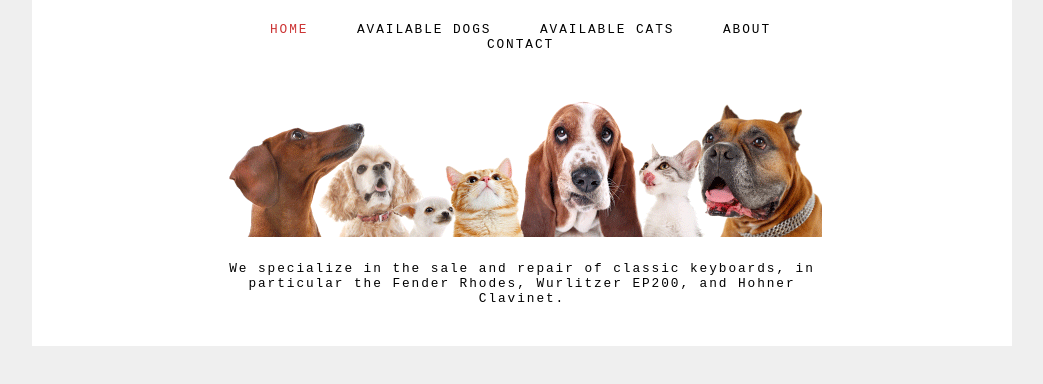
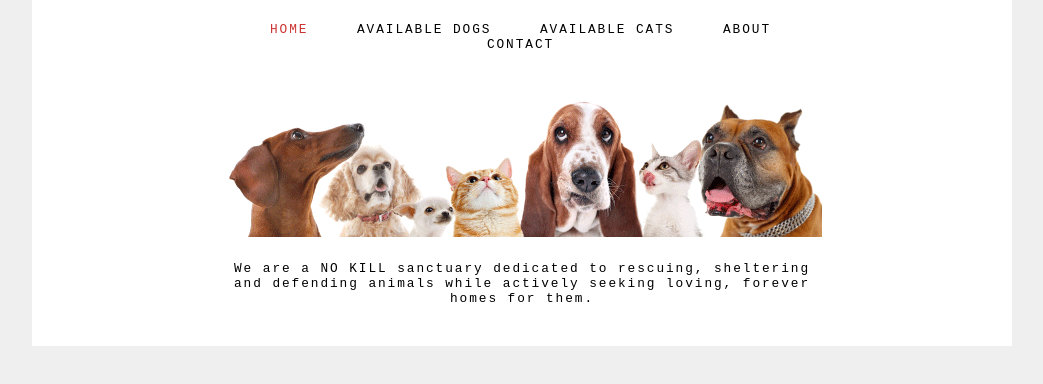
Before and after one commit to angelslarme/Lab7, a plain HTML site: page analog Specialists/index.html in a window 1280 px wide. Shown: the part 116-500 px from the top of the page, without its empty margins (118-1161 px from the left). Drawn offline with Linux system fonts and the light colour scheme.

Commit message:
Update index.html

```diff
--- a/analog Specialists/index.html
+++ b/analog Specialists/index.html
@@ -21,7 +21,7 @@
 				<img src="images/home-header.png" alt="Fender Rhodes, Hohner Clavinet, and Wurlitzer EP200" />
 			</p>
 			<p>
-				We specialize in the sale and repair of classic keyboards, in particular the Fender Rhodes, Wurlitzer EP200, and Hohner Clavinet.
+				We are a NO KILL sanctuary dedicated to rescuing, sheltering and defending animals while actively seeking loving, forever homes for them.
 			</p>
 		</div>
 	</body>
```
